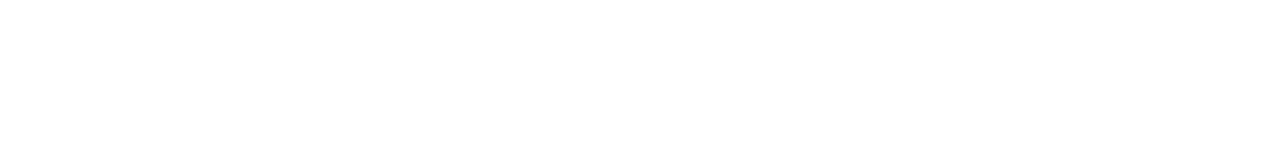
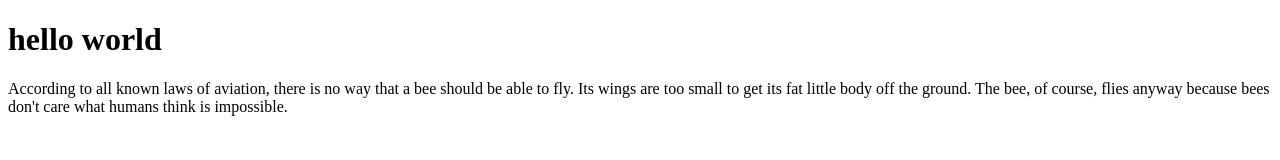
Before and after one commit to s-avery/pull-request-fun, a plain HTML site: page index.html in a window 1280 px wide. Drawn offline with Linux system fonts and the light colour scheme.

Commit message:
bee movie in feature branch init commit

```diff
--- a/index.html
+++ b/index.html
@@ -9,7 +9,10 @@
 </head>
 
 <body>
-
+    <h1>hello world</h1>
+    <p>According to all known laws of aviation, there is no way that a bee should be able to fly. Its wings are too
+        small to get its fat little body off the ground. The bee, of course, flies anyway because bees don't care what
+        humans think is impossible. </p>
 </body>
 
 </html>
```
